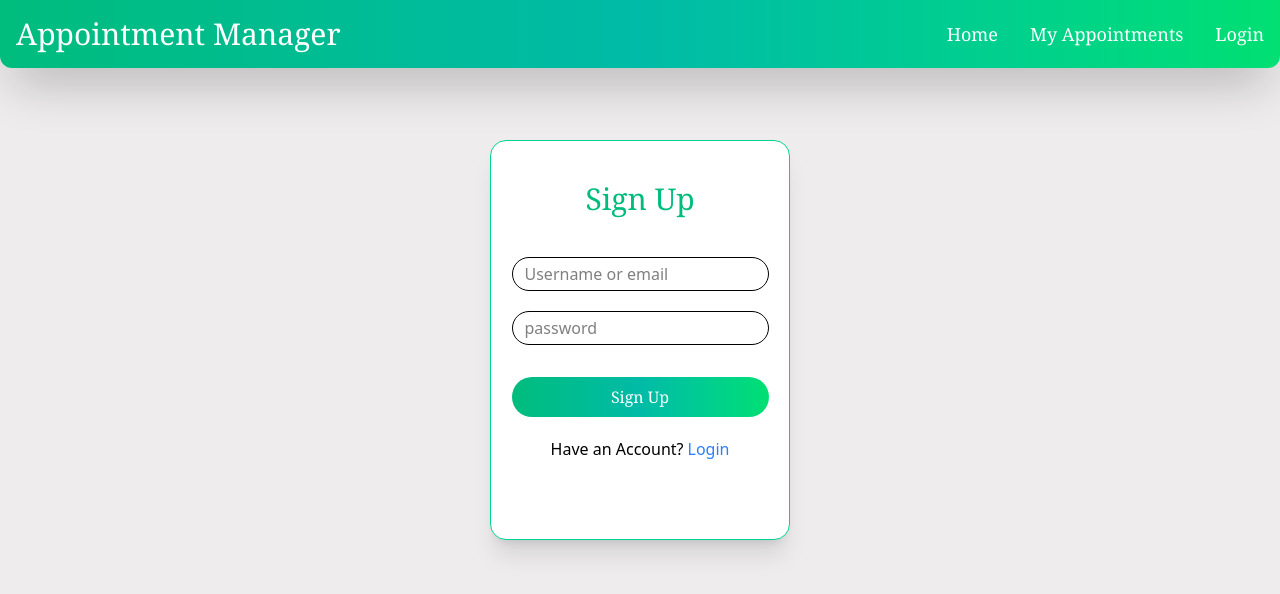
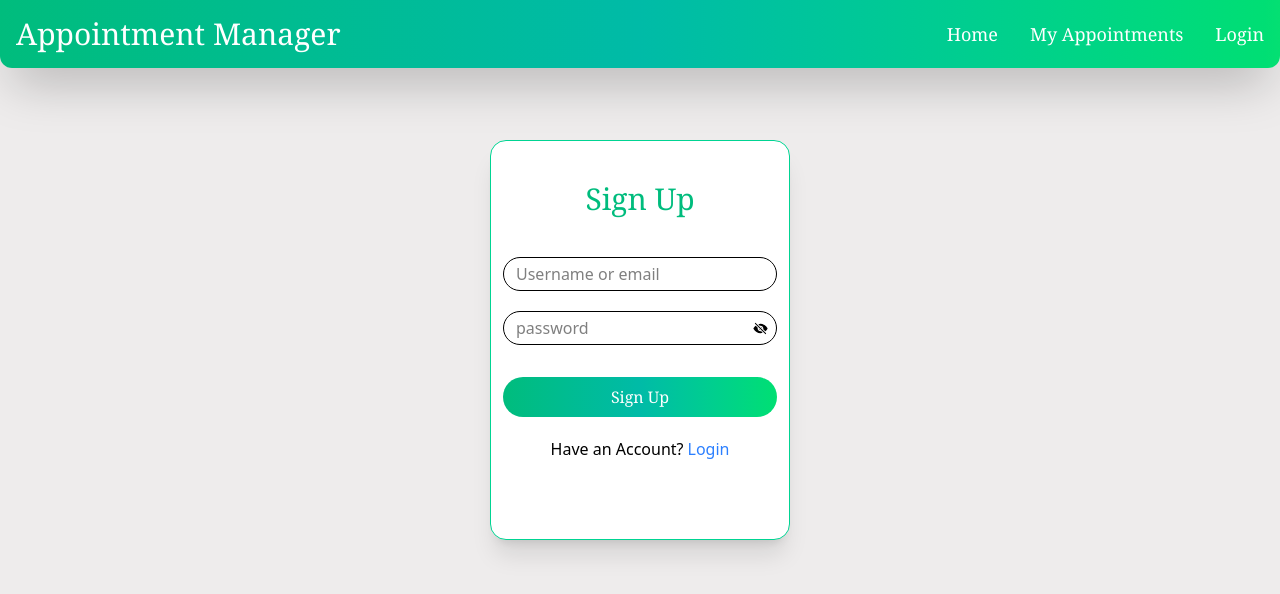
Before and after one commit to Koshal765/appointment, a React (Vite) app: page /login in a window 1280 px wide. Shown: the top 594 px of the page. Built offline with nearby package versions, Linux system fonts and the light colour scheme.

Commit message:
added show password functionallity

```diff
--- a/src/Login.jsx
+++ b/src/Login.jsx
@@ -2,6 +2,8 @@ import React, { useState } from 'react'
 import { useNavigate } from 'react-router';
 import { toast, ToastContainer,Slide} from 'react-toastify';
 import Swal from 'sweetalert2';
+import { IoEye } from "react-icons/io5";
+import { IoEyeOff } from "react-icons/io5";
 
 const Login = () => {
   const[isLogin,setIsLogin] = useState(false);
@@ -10,7 +12,15 @@ const Login = () => {
     password:""
   })
 
+  const reset =()=>{
+    setUser({
+      username:'',
+      password:''
+    })
+  }
+
   const[showpass,setShowPass] = useState(true);
+  const handleClick =()=>setShowPass(!showpass);
 
 
   const notify = () =>toast.info("Username Already Exists")
@@ -61,6 +71,11 @@ setUser({username:'' , password:''});
   console.log(user);
 };
 
+const changeform =()=>{
+  setIsLogin(!isLogin)
+  reset();
+}
+
   return (
     <>
     <div className='min-h-screen  w-full pt-20 flex justify-center  '>
@@ -77,15 +92,17 @@ setUser({username:'' , password:''});
 
           {/* <label className=' font-serif'>Password</label> */}
           <div className='mt-5'>
-            <input name='password' type='text' value={user.password} onChange={handleChange} required autoComplete='off' className='border rounded-full w-full focus:border-emerald-400   outline-none px-3 py-1' placeholder='password'></input>
-          </div>
+            <div className='flex items-center border rounded-full hover:border-emerald-400 outline-none justify-around'>
+            <input name='password' type={showpass?"password":"text"} value={user.password} onChange={handleChange} required autoComplete='off' className=' rounded-full w-full focus:border-emerald-400  outline-none px-3 py-1' placeholder='password'></input>
+           <span onClick={handleClick} className='mr-2'>{showpass? <IoEyeOff size={15} />:<IoEye size={15}/>}</span>
+          </div></div>
 
 
         <div className='flex justify-center mt-8'>
-          <button className='bg-gradient-to-r from-emerald-500 via-teal-500 to-green-400 px-4 py-2 font-serif text-center rounded-full w-full text-white ' type='submit'>Login</button>
+          <button className='bg-gradient-to-r from-emerald-500 via-teal-500 to-green-400 px-4 py-2 font-serif text-center rounded-full w-full text-white  hover:from-green-500 hover:to-emerald-600  ' type='submit'>Login</button>
           </div>
            <div className='mt-5 w-full  flex items-center justify-center gap-1'>
-     <p className='text-md'>Create Account?</p><span className=' text-blue-500 hover:text-blue-700'> <a href='#' onClick={()=>setIsLogin(false)} className='cursor-pointer text-sm'>Sign Up</a></span>
+     <p className='text-md'>Create Account?</p><span className=' text-blue-500 hover:text-blue-700'> <a href='#' onClick={changeform} className='cursor-pointer text-sm'>Sign Up</a></span>
         </div>
       </form>
       </div>
@@ -101,16 +118,18 @@ setUser({username:'' , password:''});
 
 
           {/* <label className=' font-serif'>Password</label> */}
-          <div className='mt-5'>
-            <input name='password' type='password' value={user.password} onChange={handleChange} required autoComplete='off' className='border rounded-full w-full focus:border-emerald-400   outline-none px-3 py-1' placeholder='password'></input>
-          </div>
+         <div className='mt-5'>
+            <div className='flex items-center border rounded-full hover:border-emerald-400 outline-none justify-around'>
+            <input name='password' type={showpass?"password":"text"} value={user.password} onChange={handleChange} required autoComplete='off' className=' rounded-full w-full focus:border-emerald-400  outline-none px-3 py-1' placeholder='password'></input>
+           <span onClick={handleClick} className='mr-2'>{showpass? <IoEyeOff size={15} />:<IoEye size={15}/>}</span>
+          </div></div>
 
 
         <div className='flex justify-center mt-8'>
-          <button className='bg-gradient-to-r from-emerald-500 via-teal-500 to-green-400 px-4 py-2 font-serif text-center rounded-full w-full text-white ' type='submit'>Sign Up</button>
+          <button className='bg-gradient-to-r from-emerald-500 via-teal-500 to-green-400 px-4 py-2 font-serif text-center rounded-full w-full text-white  hover:from-green-500 hover:to-emerald-600 ' type='submit'>Sign Up</button>
           </div>
                 <div className='mt-5 w-full  flex justify-center items-center gap-1'>
- <p className='text-md'>Have an Account?</p><span className=' text-blue-500 hover:text-blue-700'> <a href='#' onClick={()=>setIsLogin(true)} className='cursor-pointer text-md'>Login</a></span>
+ <p className='text-md'>Have an Account?</p><span className=' text-blue-500 hover:text-blue-700'> <a href='#' onClick={changeform} className='cursor-pointer text-md'>Login</a></span>
         </div>
       </form>
 
--- a/src/Navbar.jsx
+++ b/src/Navbar.jsx
@@ -69,7 +69,6 @@ return (
                 Login
               </Link>
             </li>
-
           </ul>
         </div>
       )}
```
